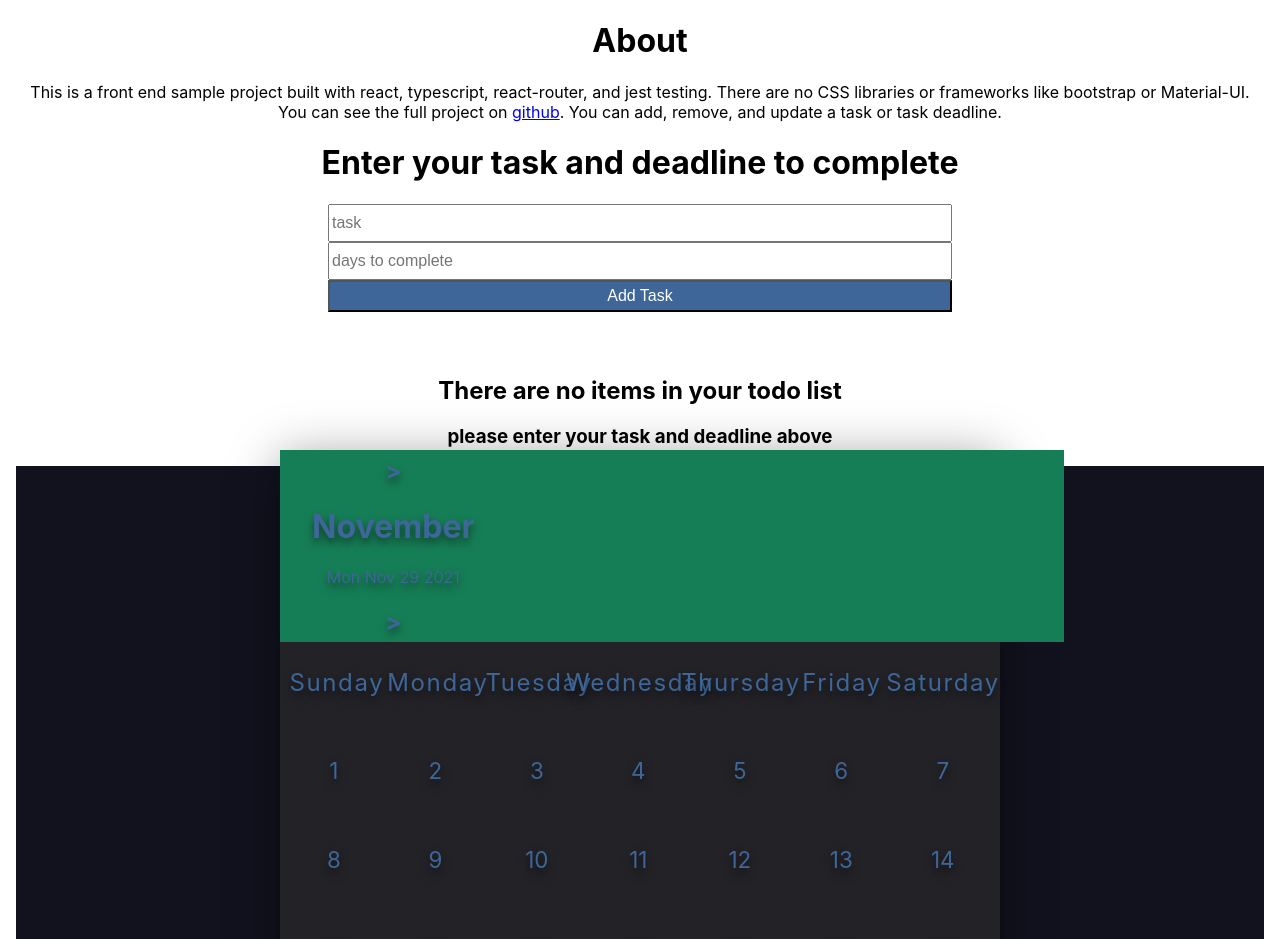
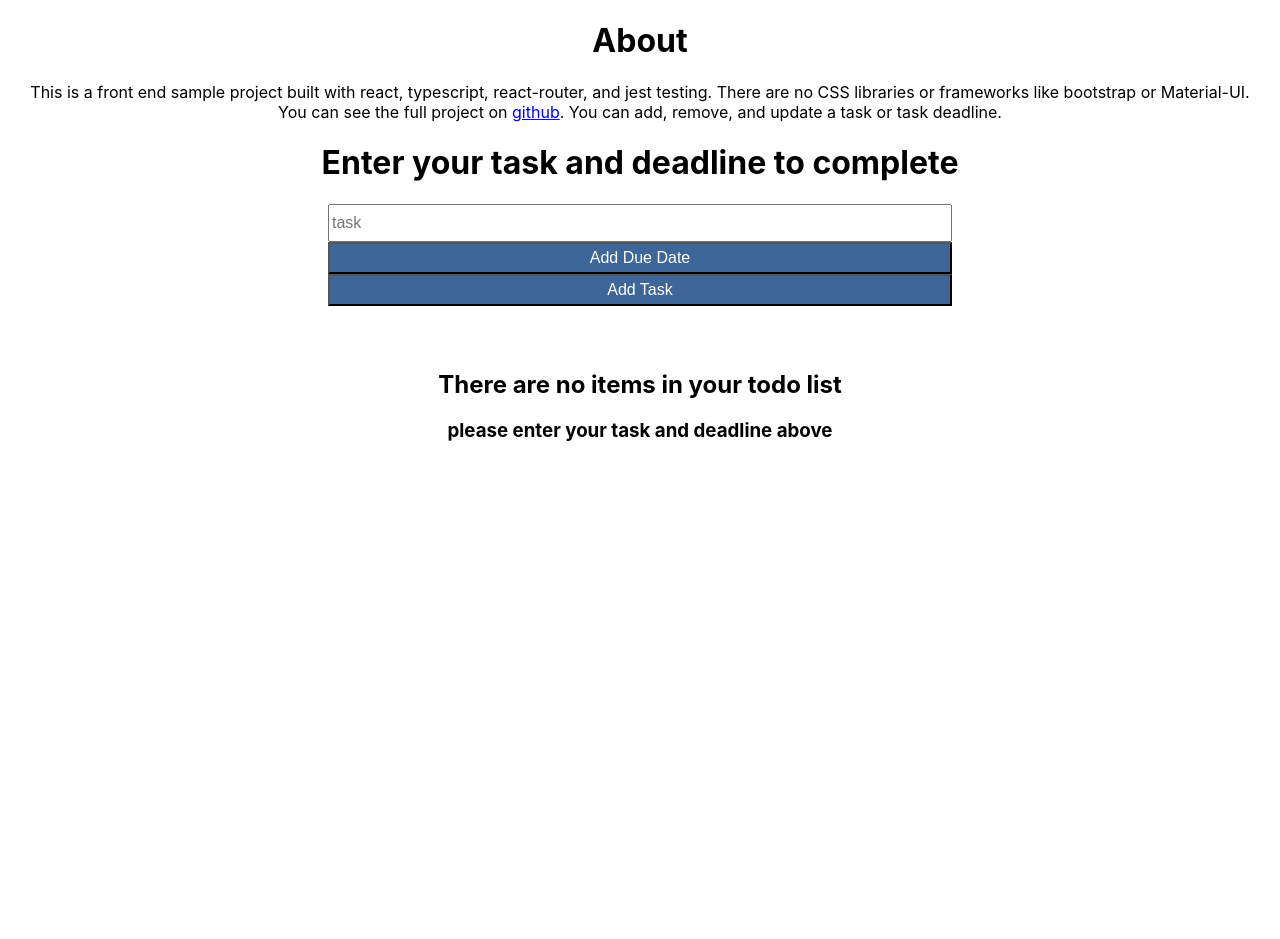
Before and after one commit to bboysamuel/todoListWithTypeScriptAndJest, a React (Create React App) app: page / in a window 1280 px wide. Shown: the top 939 px of the page. After the commit the page ends 800 px from the top, so only its background shows below. Built offline with nearby package versions, Linux system fonts and the light colour scheme.

Commit message:
added open closse functionality to calendar

```diff
--- a/src/components/App.css
+++ b/src/components/App.css
@@ -75,30 +75,36 @@ input {
 CALENDAR
 */
 
+/* .calInAppContainer {
+  width: 100px
+} */
 
 .calendarContainer {
   /* display: none; */
-  width: 100%;
-  height: 100vh;
+  align-self: center;
+  width: 500px;
+  height: 500px;
   background-color: #12121f;
-  color:rgb(62, 102, 152);
+  color:rgb(249, 249, 249);
   display: flex;
   justify-content: center;
   align-items: center;
+  z-index: 1;
+
 }
 
 .calendar {
   /* border: 3px solid red; */
-  width: 45rem;
-  height: 52rem;
+  width: 100%;
+  /* height: 100vh; */
   background-color: #222227;
   box-shadow: 0 0.5rem 3rem rgba(0, 0, 0, 0.4);
 }
 
 .displayMonths {
-  width: 100%;
-  height: 12rem;
-  background-color: #167e56;
+  /* width: 100%; */
+  height: 10rem;
+  background-color: rgb(62, 102, 152);
   display: flex;
   justify-content: space-between;
   align-items: center;
@@ -118,8 +124,9 @@ CALENDAR
 .displayDayNames .dayName {
   font-size: 1.5rem;
   font-weight: 400;
-  letter-spacing: 0.1rem;
-  width: calc(44.2rem / 7);
+  padding: 1rem;
+  /* letter-spacing: 0.1rem; */
+  width: calc(21rem / 7);
   display: flex;
   justify-content: center;
   align-items: center;
@@ -136,7 +143,7 @@ CALENDAR
 .dayNumber {
   font-size: 1.4rem;
   margin: 0.3rem;
-  width: calc(40.2rem / 7);
+  width: calc(27rem / 7);
   height: 5rem;
   display: flex;
   justify-content: center;
@@ -147,45 +154,53 @@ CALENDAR
 
 .dayNumber:hover:not(.today) {
   background-color: #262626;
-  border: 0.2rem solid #777;
+  border: 2px solid #777;
   cursor: pointer;
 }
 
-/* .month i {
+ .monthNavButton {
   font-size: 2.5rem;
   cursor: pointer;
 }
+
+/* current month display title */
+.month h1 {
+  font-size: 2.5rem;
+  font-weight: 500;
+  text-transform: uppercase;
+  letter-spacing: 0.1rem;
+}
+
+.show {
+  display: inherit;
+}
+
+.hide {
+  display: none;
+}
+
+.closeCalendarButton {
+  width: 100%;
+}
+
+
+/*
 this is left and right arrows for click
 */
 
 
 
+
+
+
+
 /*
-
-current month display
-.month h1 {
-  font-size: 3rem;
-  font-weight: 400;
-  text-transform: uppercase;
-  letter-spacing: 0.2rem;
-  margin-bottom: 1rem;
-}
-
 current date text below
 .month p {
   font-size: 1.6rem;
 }
 
 
-
-
-
-
-.prev-date,
-.next-date {
-  opacity: 0.5;
-}
-
-.today {
+.currentDay {
   background-color: #167e56;
 } */
--- a/src/components/App.tsx
+++ b/src/components/App.tsx
@@ -33,7 +33,10 @@ const App: FC = () => {
        />
       {/* <SamsTestComponent /> */}
 
-      < Calendar />
+    <div className="calInAppContainer">
+      {/* < Calendar /> */}
+    </div>
+
     </div>
 
   );
--- a/src/components/Calendar.tsx
+++ b/src/components/Calendar.tsx
@@ -12,23 +12,32 @@ const displayMonthsArray: string[] = [
   'September',
   'October',
   'November',
-  'December'
+  'December',
 ]
 const displayDayNames: string[] = [
-  'Sunday',
-  'Monday',
-  'Tuesday',
-  'Wednesday',
-  'Thursday',
-  'Friday',
-  'Saturday',
+  'Sun',
+  'Mon',
+  'Tue',
+  'Wed',
+  'Thu',
+  'Fri',
+  'Sat',
 ]
 
-const currentDate = new Date()
+
+const Calendar = (props: any) => {
+
+  const {showCalendar, setShowCalendar, showCalendarOnClick} = props
+
+  const [selectedDate, setSelectedDate] = useState()
+
+  console.log('showCalendar', showCalendar)
+
+  const currentDate = new Date()
 const currentMonthNumber = currentDate.getMonth()
-const currentMonthDisplay = displayMonthsArray[currentMonthNumber]
+const [currentMonthDisplay, setCurrentMonthDisplay] = useState<string>(displayMonthsArray[currentMonthNumber])
 // console.log('currentMonth', currentMonth)
-const currentDateDisplay= currentDate.toDateString()
+let currentDateDisplay = currentDate.toDateString()
 
 
 const lastDayOfMonth = new Date(currentDate.getFullYear(), currentDate.getMonth() + 1, 0).getDate() // 0 gets the last day of the previous month. so add 1 month so it's current month.
@@ -40,26 +49,39 @@ for(let i = 1; i <= lastDayOfMonth; i++) {
 }
 // console.log('days', daysNumbers)
 
-const handleMonthNavClick = (e: React.MouseEvent): void => {
-    console.log('clicked')
+const handlePreviousMonthNavClick = (e: React.MouseEvent): void => {
+    const indexOfCurrentMonth = displayMonthsArray.indexOf(currentMonthDisplay)
+    if(indexOfCurrentMonth === 0) {
+      setCurrentMonthDisplay(displayMonthsArray[displayMonthsArray.length - 1])
+    } else {
+      setCurrentMonthDisplay(displayMonthsArray[indexOfCurrentMonth - 1])
+
+    }
+
+    // set month state to state + 1. if prev set state to state -1
+}
+const handleNextMonthNavClick = (e: React.MouseEvent): void => {
+    const indexOfCurrentMonth = displayMonthsArray.indexOf(currentMonthDisplay)
+    if(indexOfCurrentMonth === displayMonthsArray.length - 1) {
+      setCurrentMonthDisplay(displayMonthsArray[0])
+    } else {
+      setCurrentMonthDisplay(displayMonthsArray[indexOfCurrentMonth + 1])
+
+    }
     // set month state to state + 1. if prev set state to state -1
 }
 
 
-const Calendar = () => {
-
-  return(<div className="calendarContainer">
+  return(<div className={showCalendar ? "calendarContainer show" : "calendarContainer hide"}>
     <div className="calendar">
 
       <div className="displayMonths">
+      <h2
+          onClick={handlePreviousMonthNavClick}
+          className="monthNavButton prevMonthButton"> {'<'}</h2>
         <div className="month">
-          <h2 onClick={handleMonthNavClick}
-          className="prevMonthButton"> {'>'}</h2>
           <h1> {currentMonthDisplay}</h1>
           <p> {currentDateDisplay} </p>
-          <h2 onClick={handleMonthNavClick}
-          className="nextMonthButton"> {'>'} </h2>
-
         </div>
         {/* {displayMonthsArray.map((month: string, idx: number) => {
           return(
@@ -68,6 +90,8 @@ const Calendar = () => {
           </div>
             )
         })} */}
+                  <h2 onClick={handleNextMonthNavClick}
+          className="monthNavButton nextMonthButton"> {'>'} </h2>
       </div>
 
       <div className="displayDayNames">
@@ -89,8 +113,9 @@ const Calendar = () => {
             )
         })}
       </div>
+      <button className="closeCalendarButton" onClick={showCalendarOnClick}> Close </button>
+    </div>
 
-    </div>
 
   </div>)
 }
--- a/src/components/InputTask.tsx
+++ b/src/components/InputTask.tsx
@@ -4,11 +4,13 @@ import {
   ITask
 } from './interfaces'
 
-import { DeleteTaskButton} from './'
+import { DeleteTaskButton, Calendar,} from './'
 
 
 const InputTask = (props: any) => {
   const {task, setTask, deadline, setDeadline, todoList, setTodoList} = props
+
+  const [showCalendar, setShowCalendar] = useState<boolean>(false)
 
   const handleTaskInput = (e: React.FormEvent<HTMLInputElement>) => {
     console.log(e.currentTarget.value)
@@ -38,20 +40,44 @@ const InputTask = (props: any) => {
     setTodoList([...arrayOfTodos])
   }
 
+  const showCalendarOnClick = () => {
+    console.log('show click')
+    setShowCalendar(!showCalendar)
 
-  return (<div>
+  }
+  // const hideCalendarOnClick = () => {
+  //   if (showCalendar === true) {
+  //     console.log('hide click')
+  //     setShowCalendar(false)
+  //   }
 
-    <form className="todoInputForm"
-      onSubmit={handleAddTaskToList}
+  // }
+
+
+  return (<div
+    // onClick={hideCalendarOnClick}
+  >
+
+    {/* <form className="todoInputForm"
+      // onSubmit={handleAddTaskToList}
+    > */}
+    <div className="todoInputForm"
+      // onSubmit={handleAddTaskToList}
     >
       <input id="inputForTask" placeholder="task" type="text" value={task} onChange={handleTaskInput} />
-      <input placeholder="days to complete" type="number" value={deadline} onChange={handleDeadlineInput} />
+      {/* <input placeholder="days to complete" type="number" value={deadline} onChange={handleDeadlineInput} /> */}
 
       <button
-        // onClick={handleAddTaskToList}
+      onClick={showCalendarOnClick}
+      > Add Due Date </button>
+      <Calendar showCalendarOnClick={showCalendarOnClick} showCalendar={showCalendar} setShowCalendar={setShowCalendar} />
+
+      <button
+        onClick={handleAddTaskToList}
         >Add Task
       </button>
-   </form>
+   </div>
+   {/* </form> */}
 
 
     <div className="todoListDisplay" >
```
